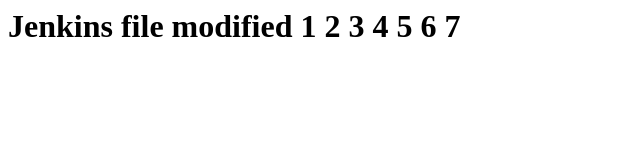
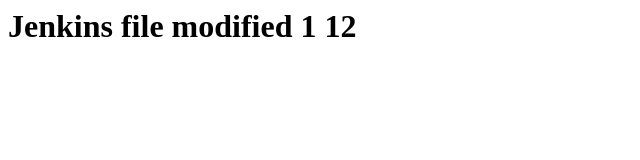
Before and after one commit to renyouseph/jenkins, a plain HTML site: page index.html in a window 1280 px wide. Shown: the whole page, without its empty margins (0-640 px from the left). Drawn offline with Linux system fonts and the light colour scheme.

Commit message:
Update index.html

```diff
--- a/index.html
+++ b/index.html
@@ -1 +1 @@
-<html><h1> Jenkins file modified 1 2 3 4 5 6 7</h1></html>
+<html><h1> Jenkins file modified 1 12</h1></html>
```
